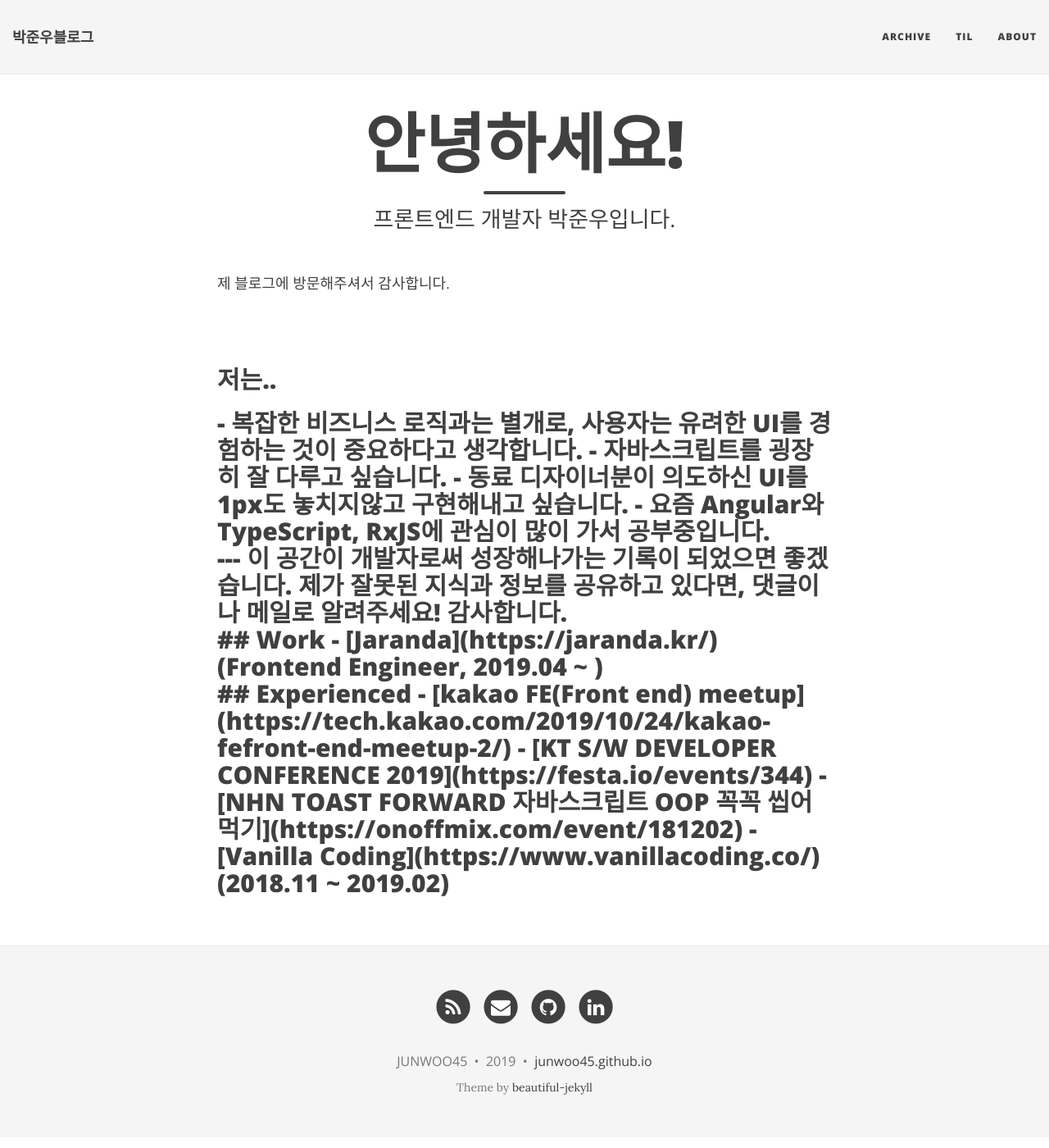
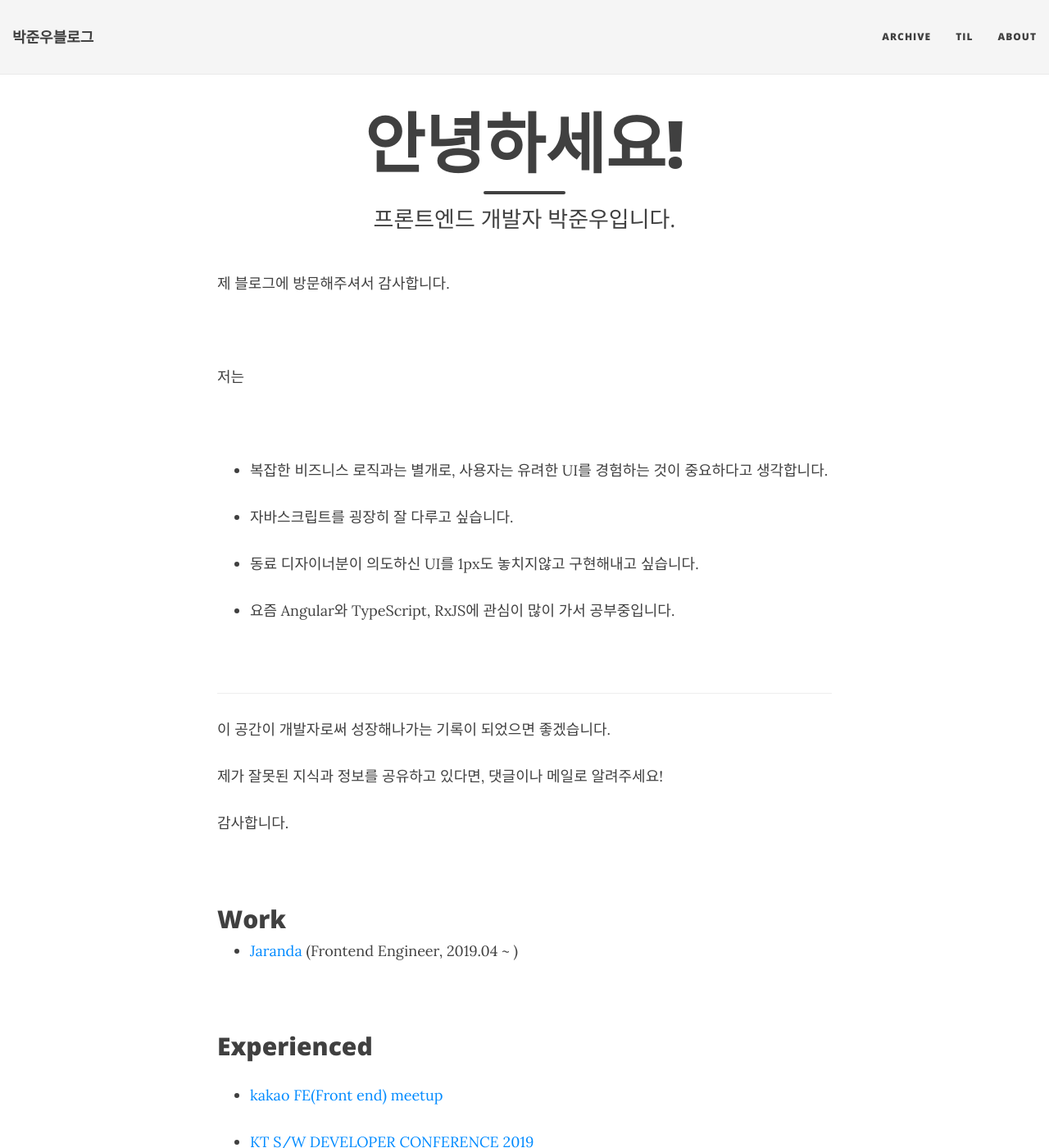
Before and after one commit to JUNWOO45/junwoo45.github.io.archived, a Jekyll site: the page built from aboutme.md, in a window 1280 px wide and 1400 px high. Shown: the whole window at 82% size. Built offline with Jekyll 4.4.1, drawn with Linux system fonts in a browser that asks for light colours; nearby versions of some CDN libraries; some of the changed text lies outside the part shown.

Commit message:
태그 안닫힌 오류 수정

```diff
--- a/aboutme.md
+++ b/aboutme.md
@@ -8,9 +8,9 @@ subtitle: 프론트엔드 개발자 박준우입니다.
 
 <br>
 
-<h2>저는..<h2>
+저는
 
-
+<br>
 
 - 복잡한 비즈니스 로직과는 별개로, 사용자는 유려한 UI를 경험하는 것이 중요하다고 생각합니다.
 
```
